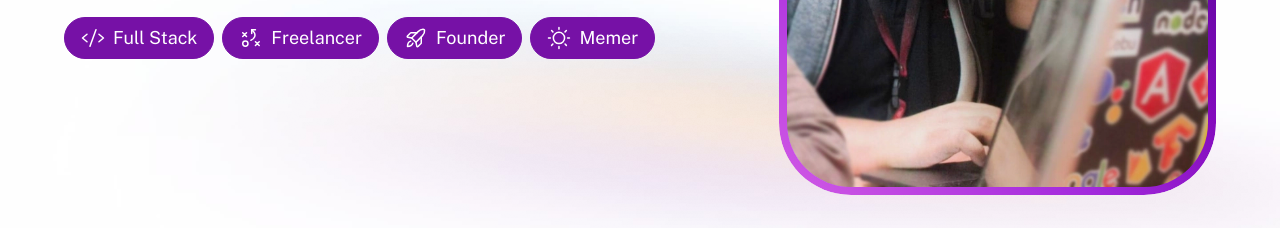
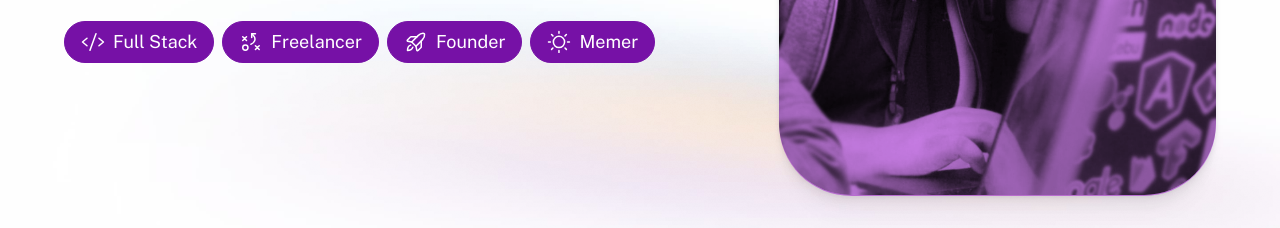
Before and after one commit to shiftEscape/portfolio-v1, an Astro site: page / in a window 1280 px wide. Shown: the part 572-800 px from the top of the page. Built offline with nearby package versions, Linux system fonts and the light colour scheme; Astro itself is replaced by a stand-in of ours.

Commit message:
Added avatar transition and updates about page :zap:

```diff
--- a/package.json
+++ b/package.json
@@ -13,5 +13,8 @@
   },
   "dependencies": {
     "astro": "^2.0.6"
+  },
+  "devDependencies": {
+    "sass": "^1.58.0"
   }
 }
--- a/src/pages/about.astro
+++ b/src/pages/about.astro
@@ -52,8 +52,9 @@ import Hero from "../components/Hero.astro";
           <p>
             🎓 AMA Computer College, B.S. in Computer Science (2011), 🏆 Best
             Programmer (Academic Distinction)
+            <br />
+            🎓 Victorias National High School (2007)
           </p>
-          <p>Victorias National High School (2007)</p>
         </div>
       </section>
       <section>
--- a/src/pages/index.astro
+++ b/src/pages/index.astro
@@ -42,12 +42,15 @@ const projects = (await getCollection("work"))
           </div>
         </Hero>
 
+        <div id="avatar-wrapper">
+          <div class="overlay"></div>
           <img
             alt="Alvin Bellero working on a laptop with tech stickers"
             width="480"
             height="620"
             src="/assets/avatar-updated-min.webp"
           />
+        </div>
       </header>
 
       <!-- <Skills /> -->
@@ -57,7 +60,7 @@ const projects = (await getCollection("work"))
   </div>
 </BaseLayout>
 
-<style>
+<style lang="scss">
   .hero {
     display: flex;
     flex-direction: column;
@@ -96,17 +99,31 @@ const projects = (await getCollection("work"))
       border-radius: 4.5rem;
       object-fit: cover;
       position: relative;
-      padding: 8px;
-      inset: 0;
-      background: linear-gradient(
-        45deg,
-        var(--gradient-stop-1),
-        var(--gradient-stop-2),
-        var(--gradient-stop-3)
-      );
-      -webkit-mask: linear-gradient(#fff 0 0) content-box,
-        linear-gradient(#fff 0 0);
+      filter: grayscale(100%) contrast(1);
+    }
+
+    .hero #avatar-wrapper {
+      position: relative;
+    }
+
+    .hero .overlay {
+      background-color: #d46bfb;
+      position: absolute;
+      width: 100%;
+      top: 0px;
+      bottom: 6px;
+      z-index: 2;
+      border-radius: 4.5rem;
+      opacity: 0.8;
+      mix-blend-mode: multiply;
+      transition: opacity 500ms linear 0s;
+    }
+
+    .hero .overlay:hover {
+      opacity: 0;
+      & + img {
         filter: saturate(150%) grayscale(20%);
+      }
     }
   }
 
```
Also changed, not shown: 3 other files. Lines whose indentation alone changed are shown as unchanged.
